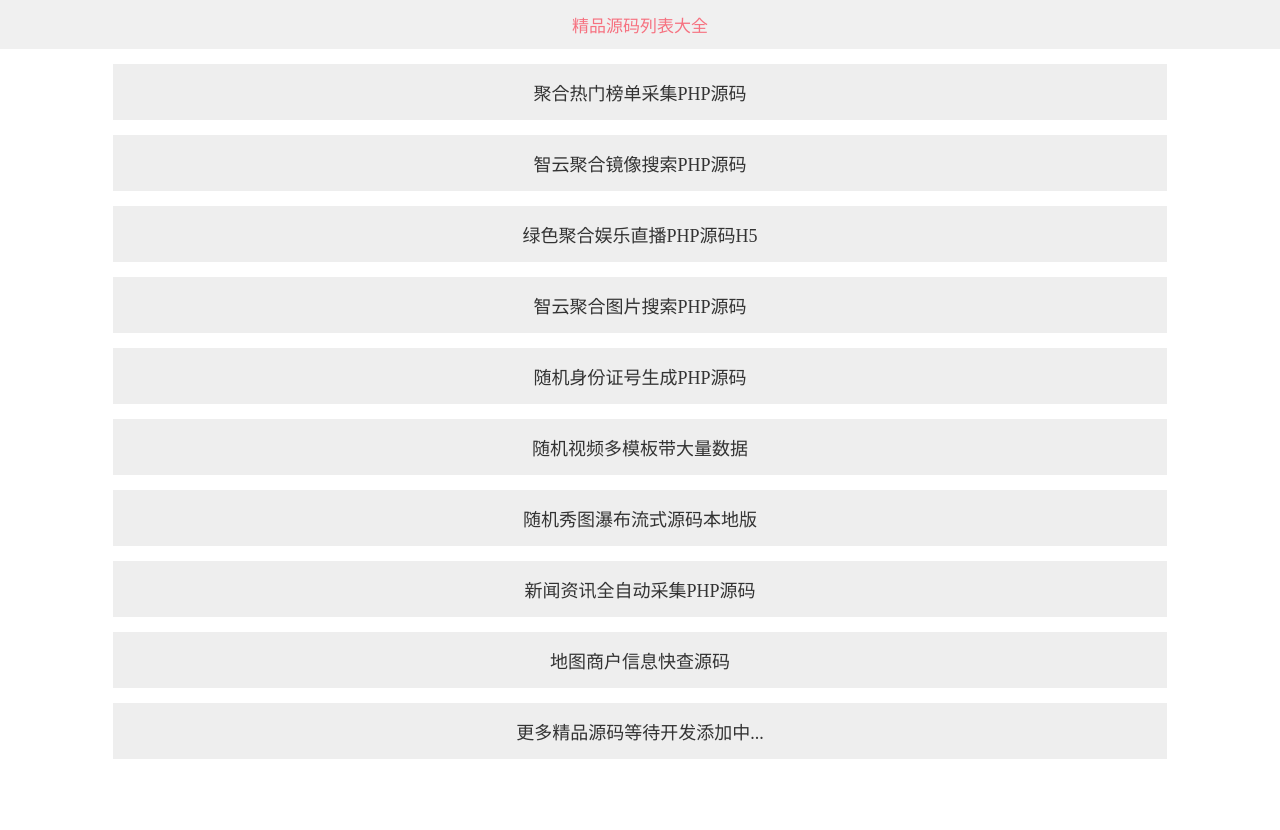
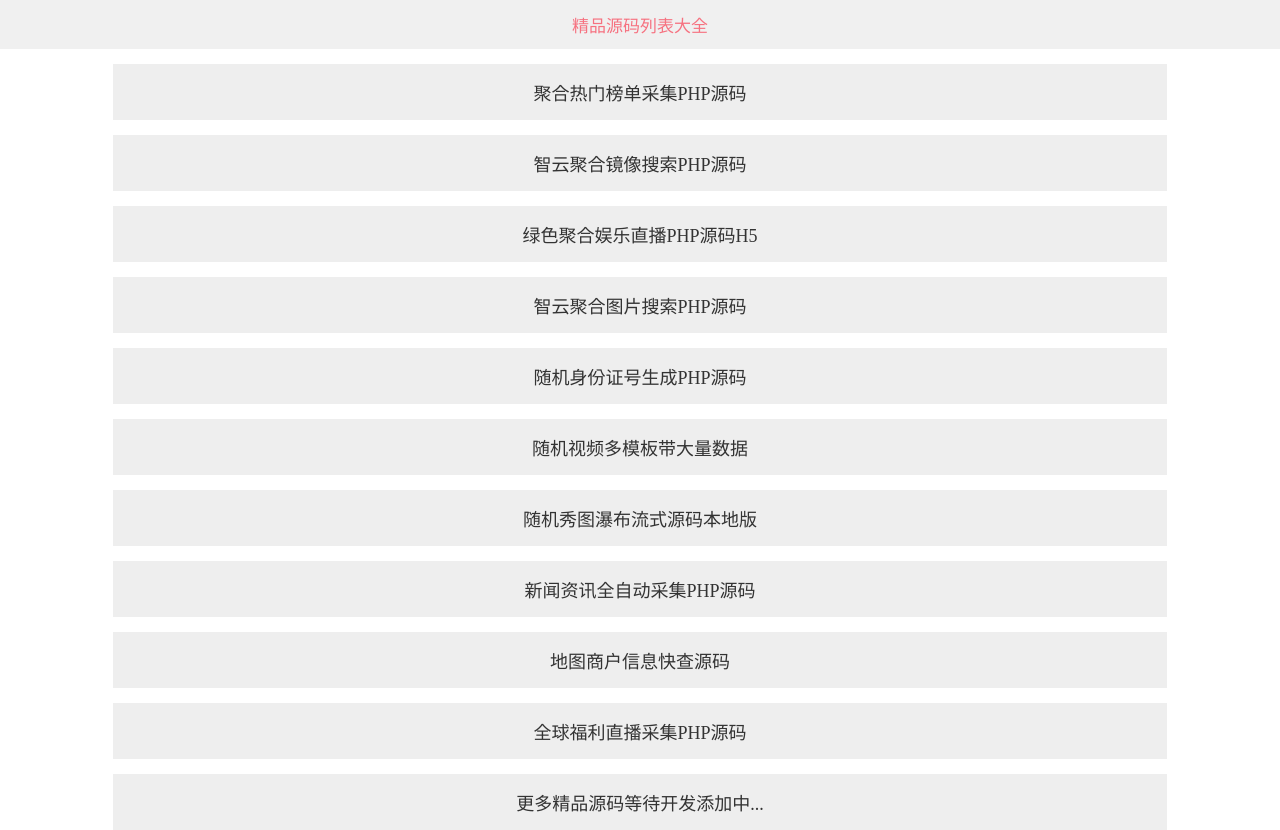
Before and after one commit to zxfhuy/zhiyun66.github.io, a plain HTML site: page htm/index.html in a window 1280 px wide. Before the commit the page ends 800 px from the top, so only its background shows below. Drawn offline with Linux system fonts and the light colour scheme.

Commit message:
Add files via upload

```diff
--- a/htm/index.html
+++ b/htm/index.html
@@ -26,8 +26,8 @@ a { display:block;width:80%;padding:15px;background:#EEE;color:#333;margin:15px
 <a href="htmlm.html">随机秀图瀑布流式源码本地版 </a>
 <a href="htmln.html">新闻资讯全自动采集PHP源码 </a>
 <a href="htmlp.html">地图商户信息快查源码 </a>
+<a href="htmlq.html">全球福利直播采集PHP源码</a>
 <a href="html.html">更多精品源码等待开发添加中... </a>
-
 <div style="display: none">
 <script type="text/javascript" src="https://js.users.51.la/21354177.js"></script>
     </div>
```
